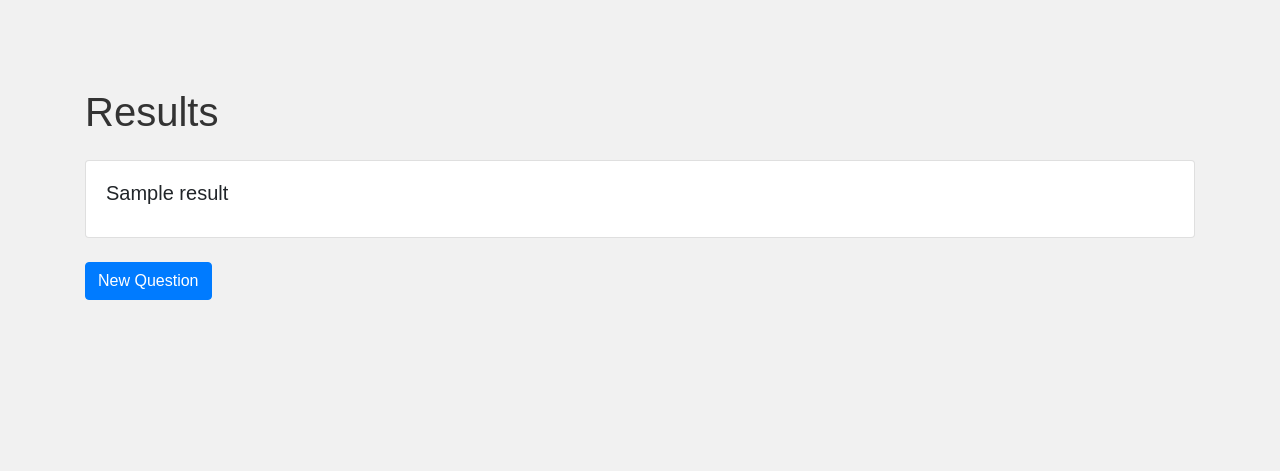
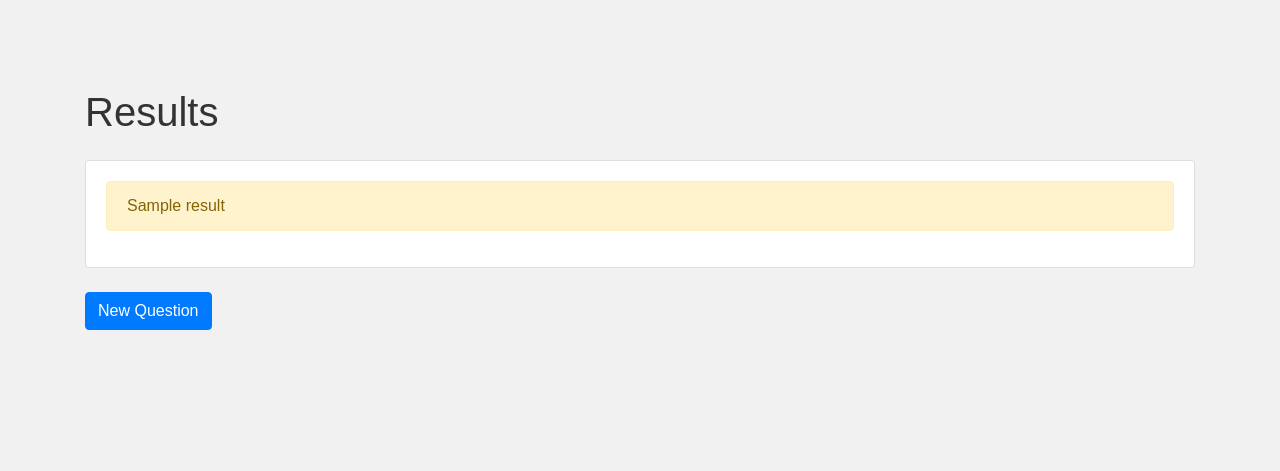
Before and after one commit to PsyChrome-G3/AssessmentToolkit, a Flask app: template templates/result.html in a window 1280 px wide. Shown: the part 56-527 px from the top of the page. Run offline with Flask 3, Linux system fonts and the light colour scheme; the template is opened without the code that fills it: most values are stand-ins (such as "Sample title", 1, 10 or a date in 2020); parts of the project's set-up code (start-up, migrations or seed data) failed here and were passed over; some libraries are stand-ins or nearby versions.

Commit message:
Changed the way result shows on the error page to a warning alert.

```diff
--- a/templates/result.html
+++ b/templates/result.html
@@ -24,7 +24,9 @@
             <h1 class="mt-4">Results</h1>
             <div class="card my-4">
                 <div class="card-body">
-                    <h5 class="card-title">{{ result }}</h5>
+                    <div class="alert alert-warning" role="alert">
+                        {{ result }}
+                    </div>
                 </div>
             </div>
             <a href="/new-question" class="btn btn-primary">New Question</a>
```
